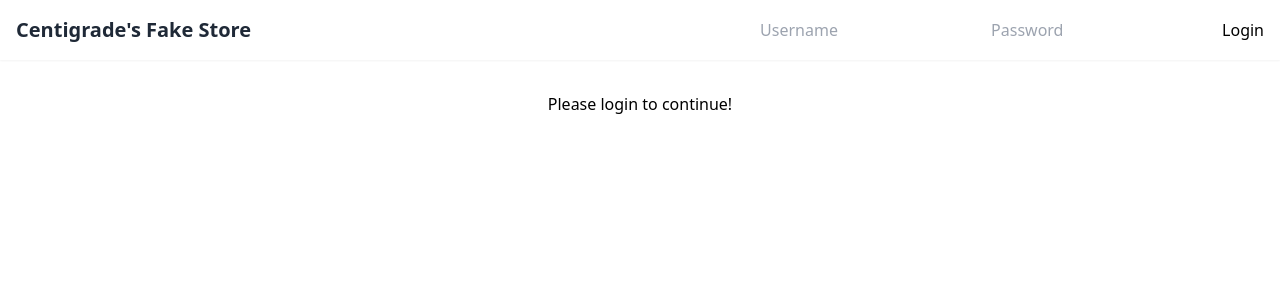
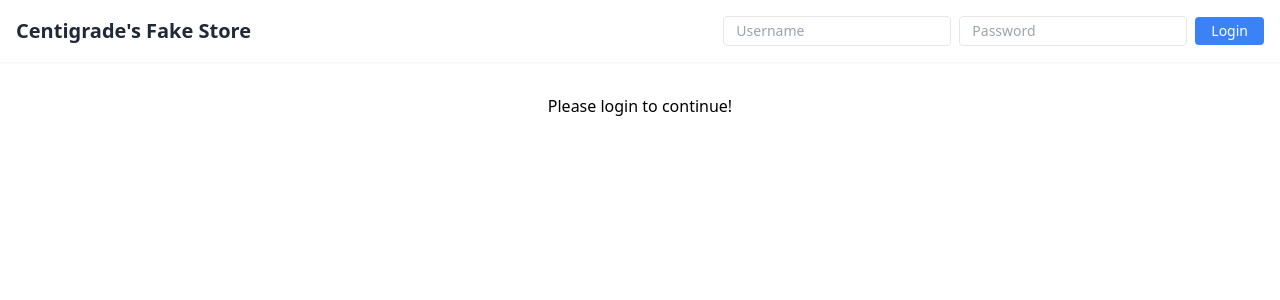
Before and after one commit to davishuang9/centigrade, a React (Vite) app in the folder frontend/: page / in a window 1280 px wide. Shown: the top 300 px of the page. Built offline with nearby package versions, Linux system fonts and the light colour scheme; no server answers.

Commit message:
Clean up login styling

```diff
--- a/frontend/src/components/Login.jsx
+++ b/frontend/src/components/Login.jsx
@@ -27,13 +27,14 @@ function Login() {
   };
 
   return (
-    <form onSubmit={handleLogin}>
+    <form onSubmit={handleLogin} className="flex items-center gap-2">
       <input
         type="text"
         value={username}
         onChange={(e) => setUsername(e.target.value)}
         placeholder="Username"
         required
+        className="border rounded px-3 py-1 text-sm"
       />
       <input
         type="password"
@@ -41,10 +42,16 @@ function Login() {
         onChange={(e) => setPassword(e.target.value)}
         placeholder="Password"
         required
+        className="border rounded px-3 py-1 text-sm"
       />
-      <button type="submit">Login</button>
-      {error && <p>{error}</p>}
-      {successMessage && <p>{successMessage}</p>}
+      <button
+        type="submit"
+        className="bg-blue-500 text-white px-4 py-1 rounded text-sm hover:bg-blue-600"
+      >
+        Login
+      </button>
+      {error && <p className="text-red-500 text-sm">{error}</p>}
+      {successMessage && <p className="text-green-500 text-sm">{successMessage}</p>}
     </form>
   );
 }
```
